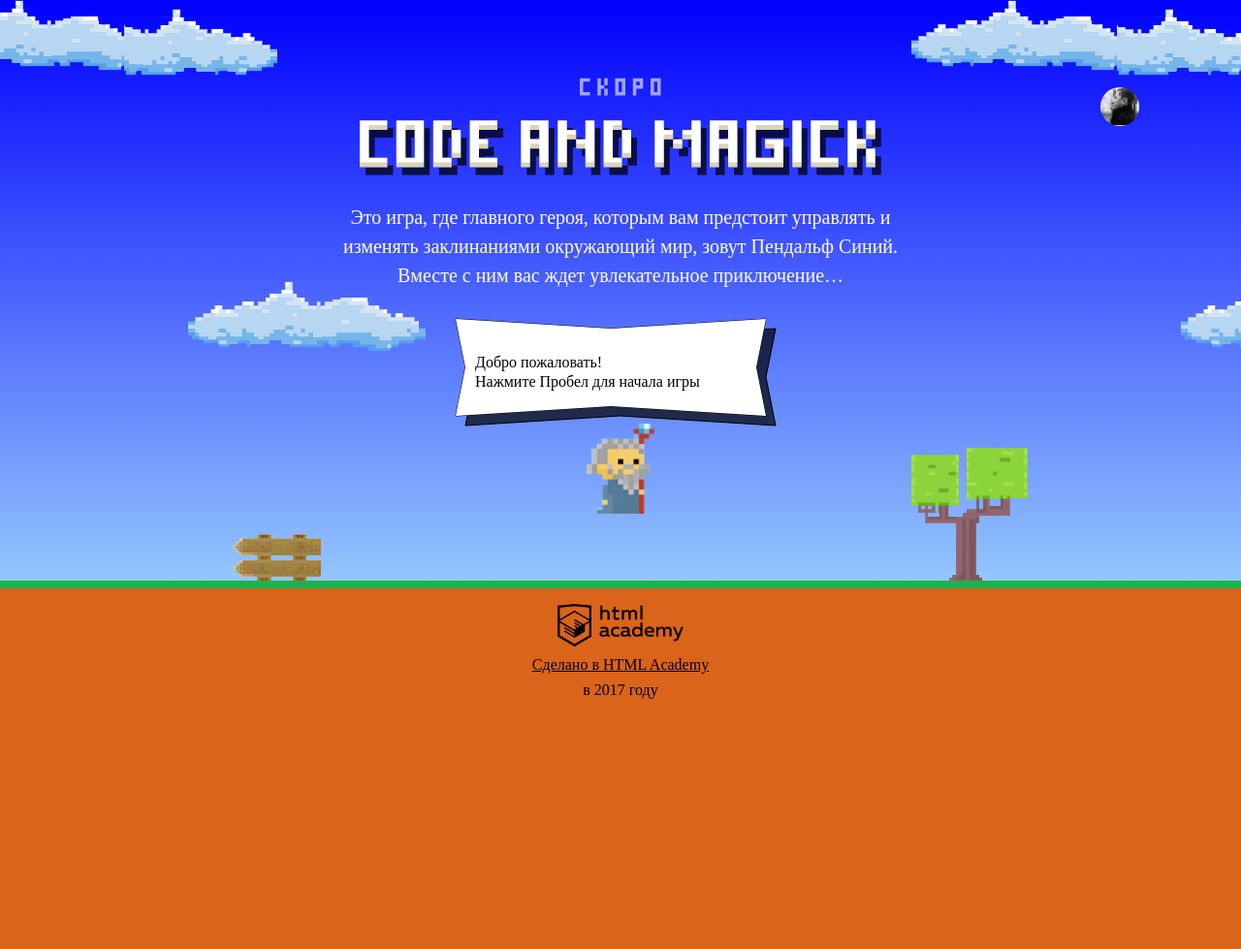
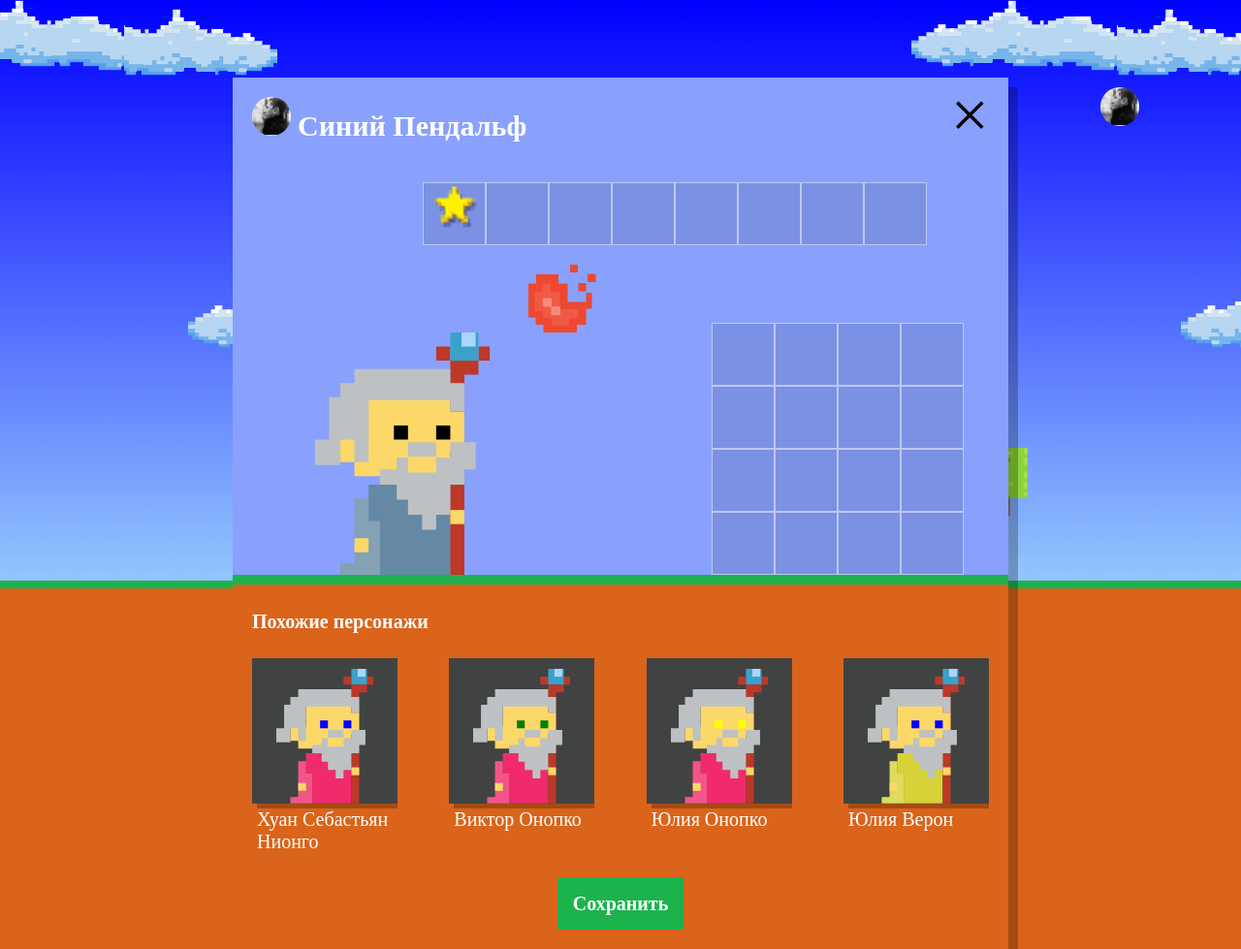
Before and after one commit to VladimirVorobyov/1001671-code-and-magick-19, a website: page index.html in a window 1280 px wide. Shown: the whole page at 97% size. Before the commit the page ends 800 px from the top, so only its background shows below. Drawn offline with Linux system fonts and the light colour scheme; a web font is replaced by a local one.

Commit message:
Учебный проект: нас орда (#4)
* Учебный проект: нас орда

* выполнил

* подделал2.0

* 3.0

* 4.0

* 5.0

```diff
--- a/index.html
+++ b/index.html
@@ -202,6 +202,8 @@
 
   </script>
 
+  <script src='js/setup.js'></script>
+
   <script src='js/stat.js'></script>
 
   <script src='js/game.js'></script>
--- /dev/null
+++ b/js/setup.js
@@ -0,0 +1,44 @@
+'use strict';
+var NICKNAMES = ['Иван', 'Хуан Себастьян', 'Мария', 'Кристоф', 'Виктор', 'Юлия', 'Люпита', 'Вашингтон'];
+var SURNAMES = ['да Марья', 'Верон', 'Мирабелла', 'Вальц', 'Онопко', 'Топольницкая', 'Нионго', 'Ирвинг'];
+var COLORS_MANTLE = ['rgb(101, 137, 164)', 'rgb(241, 43, 107)', 'rgb(146, 100, 161)', 'rgb(56, 159, 117)', 'rgb(215, 210, 55)', 'rgb(0, 0, 0)'];
+var COLOR_EYES = ['black', 'red', 'blue', 'yellow', 'green'];
+var NUMBER_MAGICIAN = 4;
+var usersDialog = document.querySelector('.setup');
+var charactersDialog = document.querySelector('.setup-similar');
+var similarListElement = document.querySelector('.setup-similar-list');
+var similarWizardTemplate = document.querySelector('#similar-wizard-template')
+  .content
+  .querySelector('.setup-similar-item');
+var fragment = document.createDocumentFragment();
+
+/* функция для рандомного создания фамилии и имени */
+var getUserName = function (name, givenName) {
+  var randomName = name[Math.floor(Math.random() * name.length)];
+  var randomFio = givenName[Math.floor(Math.random() * givenName.length)];
+  return randomName + ' ' + randomFio;
+};
+
+/* функция получения рандомного цвета мантии и глаз */
+var getCoatEyesColors = function (array) {
+  var randomMantleEyes = array[Math.floor(Math.random() * array.length)];
+  return randomMantleEyes;
+};
+
+usersDialog.classList.remove('hidden');
+
+charactersDialog.classList.remove('hidden');
+
+/* отрисовка всех магов в фрагмент, потом добавление */
+var drawingMagicians = function () {
+  for (var i = 0; i < NUMBER_MAGICIAN; i++) {
+    var wizardElement = similarWizardTemplate.cloneNode(true);
+    wizardElement.querySelector('.setup-similar-label').textContent = getUserName(NICKNAMES, SURNAMES);
+    wizardElement.querySelector('.wizard-coat').style.fill = getCoatEyesColors(COLORS_MANTLE);
+    wizardElement.querySelector('.wizard-eyes').style.fill = getCoatEyesColors(COLOR_EYES);
+    fragment.appendChild(wizardElement);
+  }
+  return similarListElement.appendChild(fragment);
+};
+
+drawingMagicians();
```
